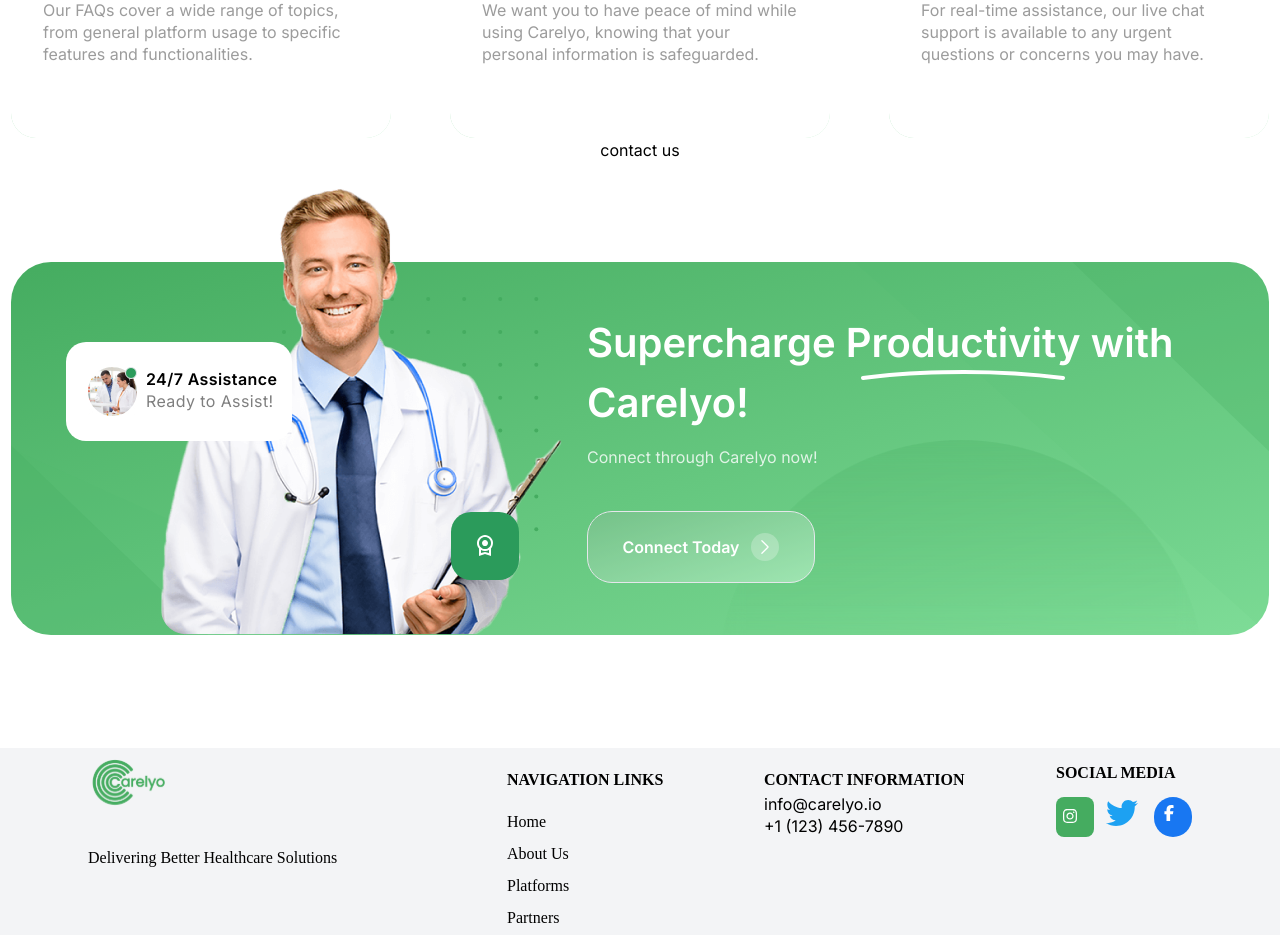
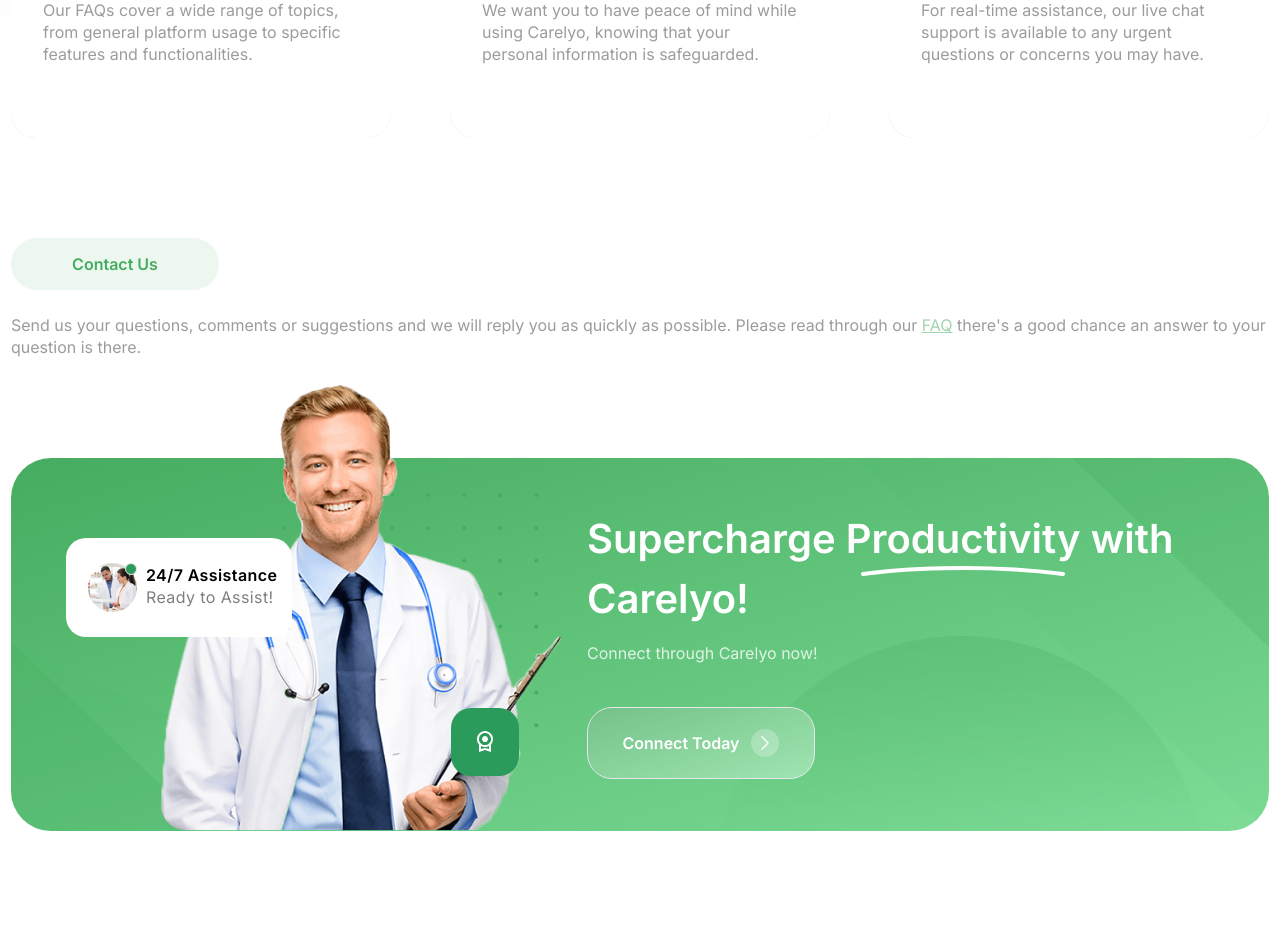
Before and after one commit to meeruu8282/next-mongodb-clerk, a Next.js app: page /providers/help in a window 1280 px wide. Shown: the part 1120-2055 px from the top of the page. Built offline with nearby package versions, Linux system fonts and the light colour scheme.

Commit message:
created button and paragraf

```diff
--- a/src/app/(pages)/providers/Components/contactComponent.tsx
+++ b/src/app/(pages)/providers/Components/contactComponent.tsx
@@ -1,7 +1,10 @@
 export default function ContactComponent(){
     return(
-        <div>
-            <button>contact us</button>
+        <div className="flex flex-col justify-start w-[1258px] mt-[100px]">
+            <div>
+                <button className="carelyoButton bg-opacity-10 text-[#45AC60] text-[poppins] font-semibold hover:text-[#FFFFFF]">Contact Us</button>
+                <p className="text-[Poppins] text-[16px] leading-[22px] tracking-[0em] text-[#9C9C9C] mt-6">Send us your questions, comments or suggestions and we will reply you as quickly as possible. Please read through our <a className="text-[#45AC60] text-opacity-50 underline" href="">FAQ</a> there's a good chance an answer to your question is there.</p>
+            </div>
         </div>
     )
 }
```
